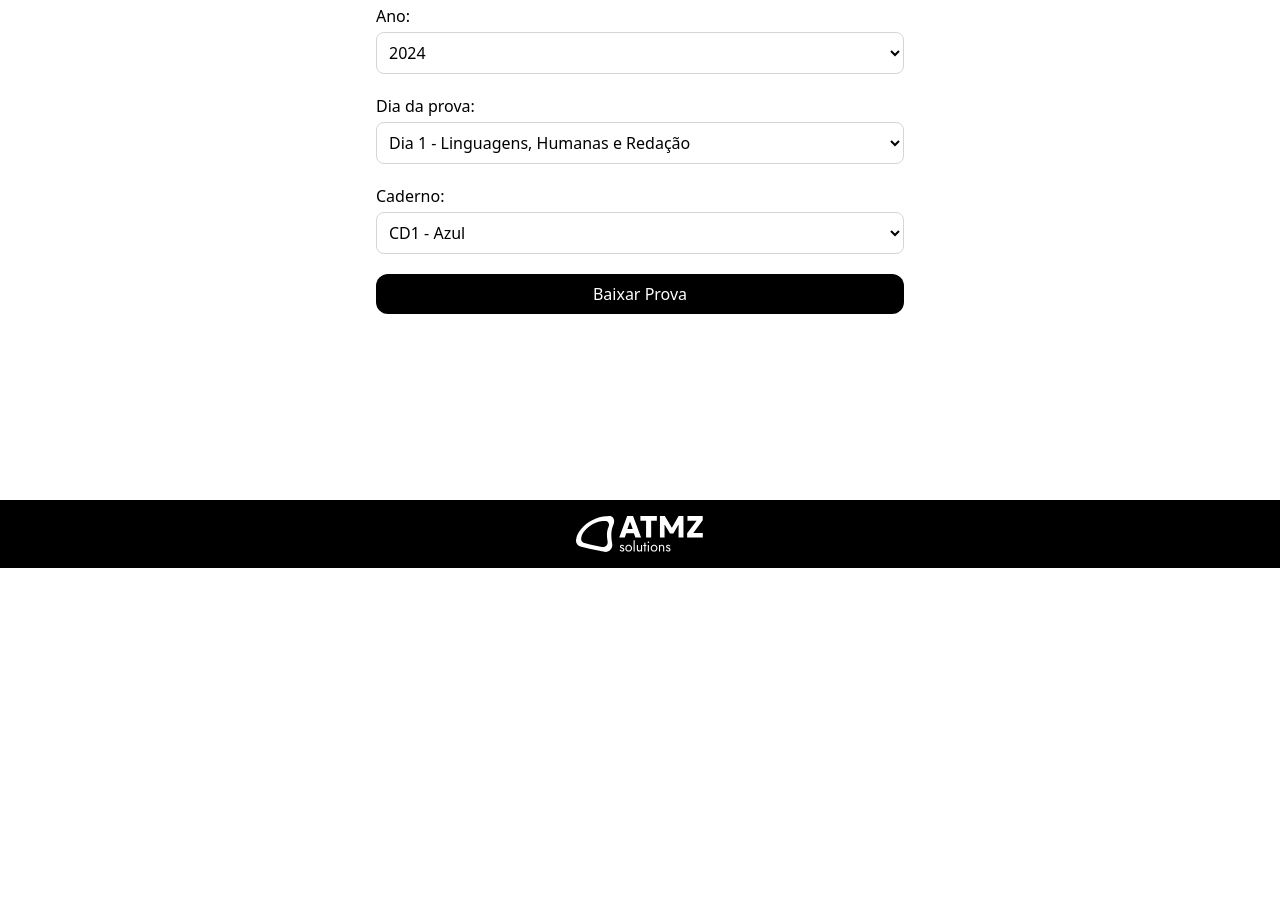
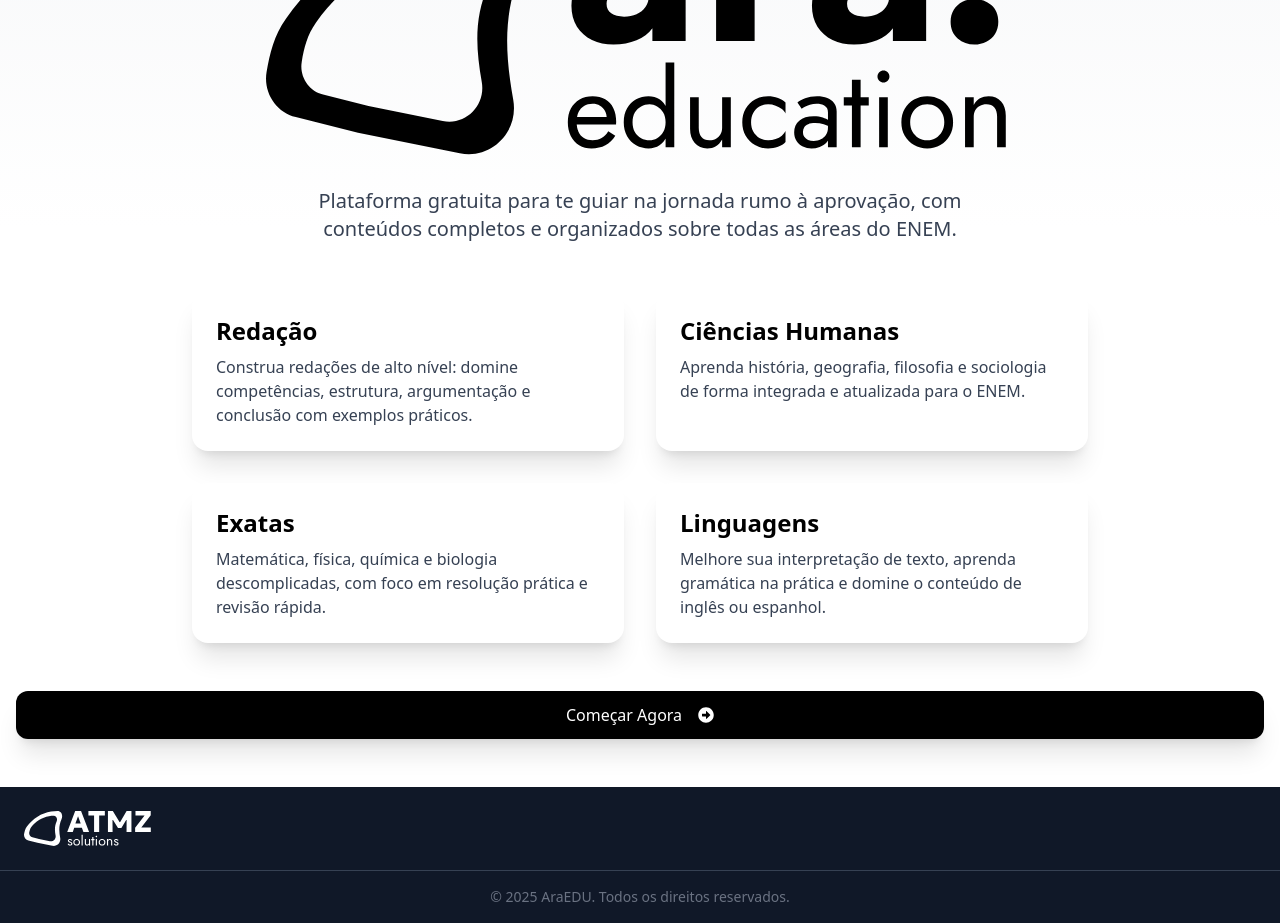
Before and after one commit to ATMZSolutions/ara-edu, a React (Vite) app: page / in a window 1280 px wide. Shown: the part 300-1223 px from the top of the page. Before the commit the page ends 868 px from the top, so only its background shows below. Built offline with nearby package versions, Linux system fonts and the light colour scheme.

Commit message:
feature: home

```diff
--- a/Routes.tsx
+++ b/Routes.tsx
@@ -1,9 +1,10 @@
 import { BrowserRouter as Router, Route, Routes } from 'react-router-dom';
-import HomeAluno from './src/pages/HomeAluno.tsx';
+import BaixarProvas from './src/pages/BaixarProvas.tsx';
 import NotFound from './src/pages/NotFound.tsx';
 import AppHeader from './src/components/layout/AppHeader.tsx';
 import AppFooter from './src/components/layout/AppFooter.tsx';
 import TutorialRedacao from './src/pages/TutorialRedacao.tsx';
+import LandingPage from './src/pages/LandingPage.tsx';
 
 function AppRoutes() {
     return (
@@ -11,7 +12,8 @@ function AppRoutes() {
             <AppHeader userType="aluno" />
             <div className="w-full min-h-screen">
                 <Routes>
-                    <Route path="/" element={<HomeAluno />} />
+                    <Route path="/" element={<LandingPage />} />
+                    <Route path="/baixar-provas" element={<BaixarProvas />} />
                     <Route path="*" element={<NotFound />} />
                     <Route path="/tutorial-redacao" element={<TutorialRedacao />} />
                 </Routes>
--- a/src/components/layout/AppFooter.tsx
+++ b/src/components/layout/AppFooter.tsx
@@ -2,9 +2,16 @@ import Logo from "./../../assets/atmz-s-logo.svg";
 
 const AppFooter = () => {
     return (
-        <div className="w-full h-auto flex gap-2 bg-black justify-center text-white p-4">
-            <img src={Logo} className="w-32" alt="Logo" />
-        </div>
+        <footer className="bg-gray-900 text-white">
+            <div className="w-full h-auto flex flex-col md:flex-row gap-4 justify-between items-center p-6">
+                <img src={Logo} className="w-32" alt="Logo" />
+            </div>
+            <div className="border-t border-gray-700">
+                <p className="text-center text-gray-500 text-sm py-4">
+                    &copy; 2025 AraEDU. Todos os direitos reservados.
+                </p>
+            </div>
+        </footer>
     );
 };
 
--- a/src/components/layout/AppHeader.tsx
+++ b/src/components/layout/AppHeader.tsx
@@ -29,6 +29,7 @@ const AppHeader = ({ userType }: AppHeaderProps) => {
             { label: "Home", link: "/" },
             { label: "Simulados", link: "/simulados" },
             { label: "Guia De Redação", link: "/tutorial-redacao" },
+            { label: "Baixar Provas", link: "/baixar-provas" },
         ],
     };
 
--- a/src/pages/HomeAluno.tsx
+++ b/src/pages/BaixarProvas.tsx
@@ -1,7 +1,7 @@
 // Importando React e Hooks
 import { useState, useEffect } from 'react';
 
-const HomeAluno = () => {
+const Baixarprovas = () => {
   // Estados principais
   const [selectedYear, setSelectedYear] = useState('2024');
   const [selectedDay, setSelectedDay] = useState('D1');
@@ -160,4 +160,4 @@ const HomeAluno = () => {
   );
 };
 
-export default HomeAluno;
+export default Baixarprovas;
--- /dev/null
+++ b/src/pages/LandingPage.tsx
@@ -0,0 +1,63 @@
+import AraEducationLogo from "../assets/ara-education-b.svg";
+import ButtonNormal from "../components/common/ButtonNormal";
+
+const LandingPage = () => {
+  return (
+    <section className="w-full min-h-screen flex flex-col justify-center items-center bg-gradient-to-b from-gray-100 via-white to-white p-4 mb-8">
+      <img
+        src={AraEducationLogo}
+        alt="Logo do Ara Education"
+        className="w-3/5 mt-40 mb-8"
+      />
+      <p className="text-center text-xl text-gray-700 max-w-2xl mb-12">
+        Plataforma gratuita para te guiar na jornada rumo à aprovação, com
+        conteúdos completos e organizados sobre todas as áreas do ENEM.
+      </p>
+
+      <div className="grid gap-8 max-w-4xl w-full md:grid-cols-2">
+        <div className="bg-white shadow-xl rounded-2xl p-6 hover:scale-105 transition-all duration-300 cursor-pointer">
+          <h2 className="text-2xl font-semibold mb-2 text-black">Redação</h2>
+          <p className="text-gray-700">
+            Construa redações de alto nível: domine competências, estrutura,
+            argumentação e conclusão com exemplos práticos.
+          </p>
+        </div>
+
+        <div className="bg-white shadow-xl rounded-2xl p-6 hover:scale-105 transition-all duration-300 cursor-pointer">
+          <h2 className="text-2xl font-semibold mb-2 text-black">
+            Ciências Humanas
+          </h2>
+          <p className="text-gray-700">
+            Aprenda história, geografia, filosofia e sociologia de forma
+            integrada e atualizada para o ENEM.
+          </p>
+        </div>
+
+        <div className="bg-white shadow-xl rounded-2xl p-6 hover:scale-105 transition-all duration-300 cursor-pointer">
+          <h2 className="text-2xl font-semibold mb-2 text-black">Exatas</h2>
+          <p className="text-gray-700">
+            Matemática, física, química e biologia descomplicadas, com foco em
+            resolução prática e revisão rápida.
+          </p>
+        </div>
+
+        <div className="bg-white shadow-xl rounded-2xl p-6 hover:scale-105 transition-all duration-300 cursor-pointer">
+          <h2 className="text-2xl font-semibold mb-2 text-black">Linguagens</h2>
+          <p className="text-gray-700">
+            Melhore sua interpretação de texto, aprenda gramática na prática e
+            domine o conteúdo de inglês ou espanhol.
+          </p>
+        </div>
+      </div>
+
+      {/* Botão fora da grid e centralizado */}
+      <ButtonNormal
+        label="Começar Agora"
+        to="/tutorial-redacao"
+        className="mt-12 w-full mx-auto bg-gradient-to-r from-black py-3 px-8 rounded-full shadow-xl hover:opacity-90 transition-all duration-300"
+      />
+    </section>
+  );
+};
+
+export default LandingPage;
```
Also changed, not shown: src/assets/ara-education-b.svg (added), src/assets/ara-education-w.svg (added).
